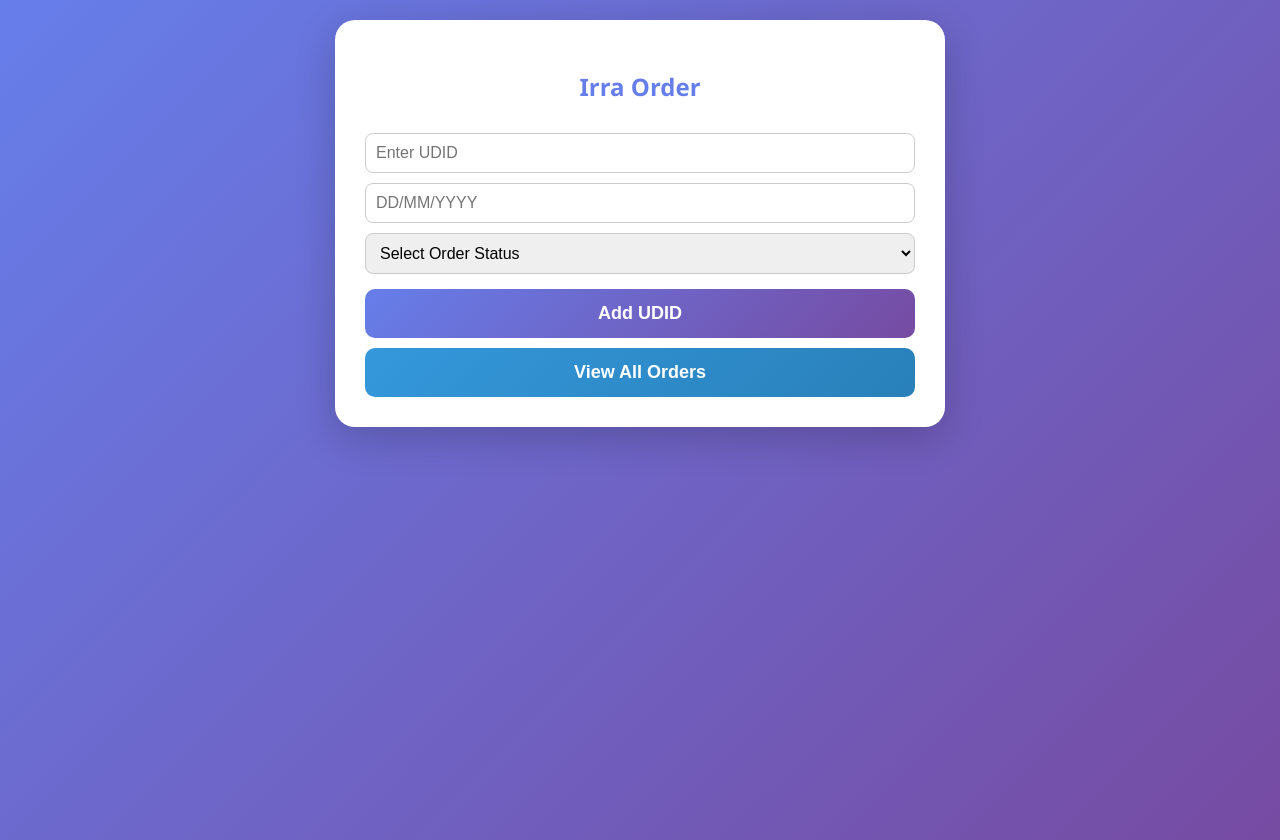
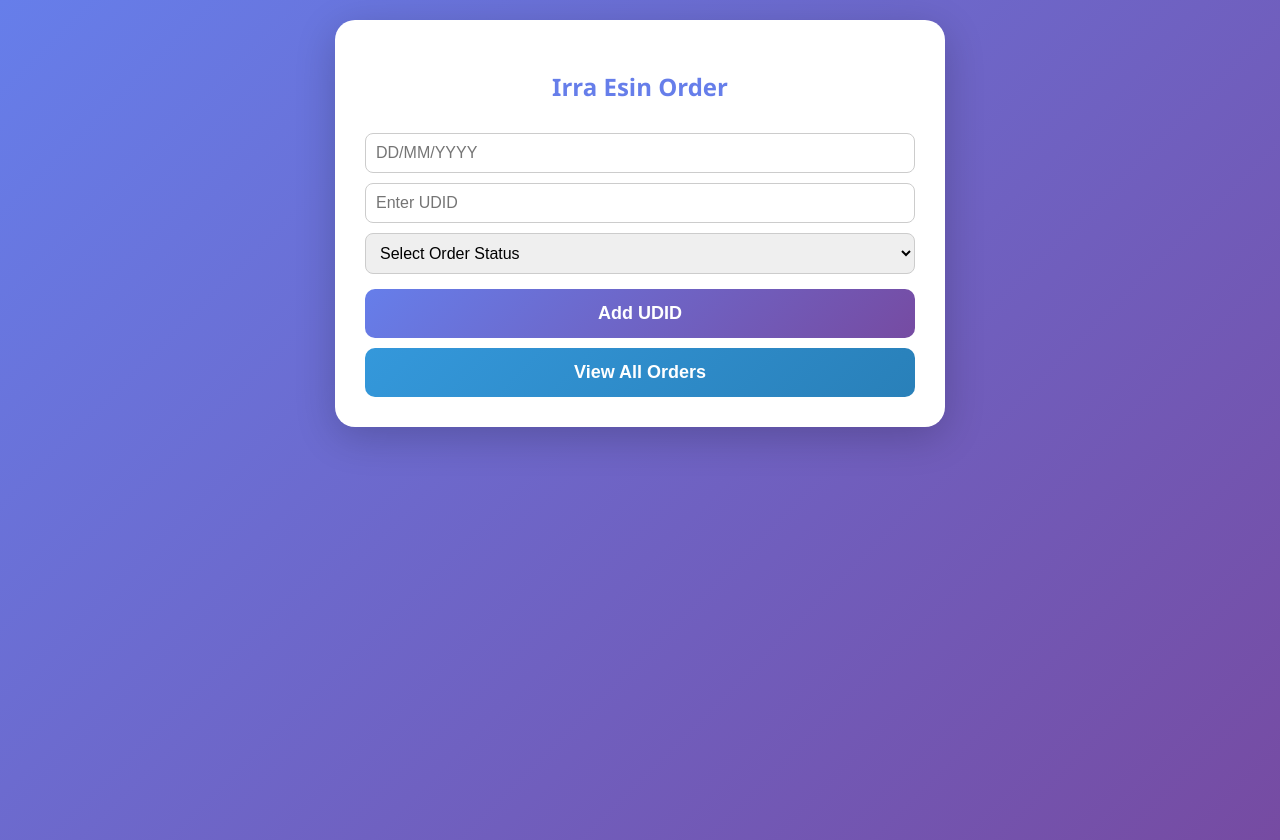
Before and after one commit to Irra11/order_esign, a plain HTML site: page index.html in a window 1280 px wide. Drawn offline with Linux system fonts and the light colour scheme.

Commit message:
Update index.html

```diff
--- a/index.html
+++ b/index.html
@@ -267,9 +267,9 @@ input, textarea {
 <body>
 <div id="addPage" class="page active">
     <div class="container">
-        <h2>Irra Order</h2>
+        <h2>Irra Esin Order</h2>
+      <input id="dateInput" type="text" placeholder="DD/MM/YYYY">
         <input id="udidInput" type="text" placeholder="Enter UDID">
-      <input id="dateInput" type="text" placeholder="DD/MM/YYYY">
         <select id="statusInput">
             <option value="">Select Order Status</option>
             <option value="Pending">Pending</option>
```
